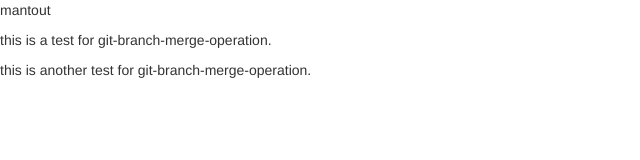
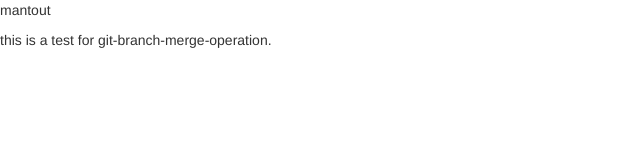
Before and after one commit to mantout/mantout.github.io, a plain HTML site: page index.html in a window 1280 px wide. Shown: the whole page, without its empty margins (0-640 px from the left). Drawn offline with nearby package versions, Linux system fonts and the light colour scheme.

Commit message:
delete another line

```diff
--- a/index.html
+++ b/index.html
@@ -11,7 +11,6 @@
   <div id="main" width="80%">
     <p class="title">mantout</p>
 	<p>this is a test for git-branch-merge-operation.</p>
-	<p>this is another test for git-branch-merge-operation.</p>
   </div>
 </body>
 </html>
```
